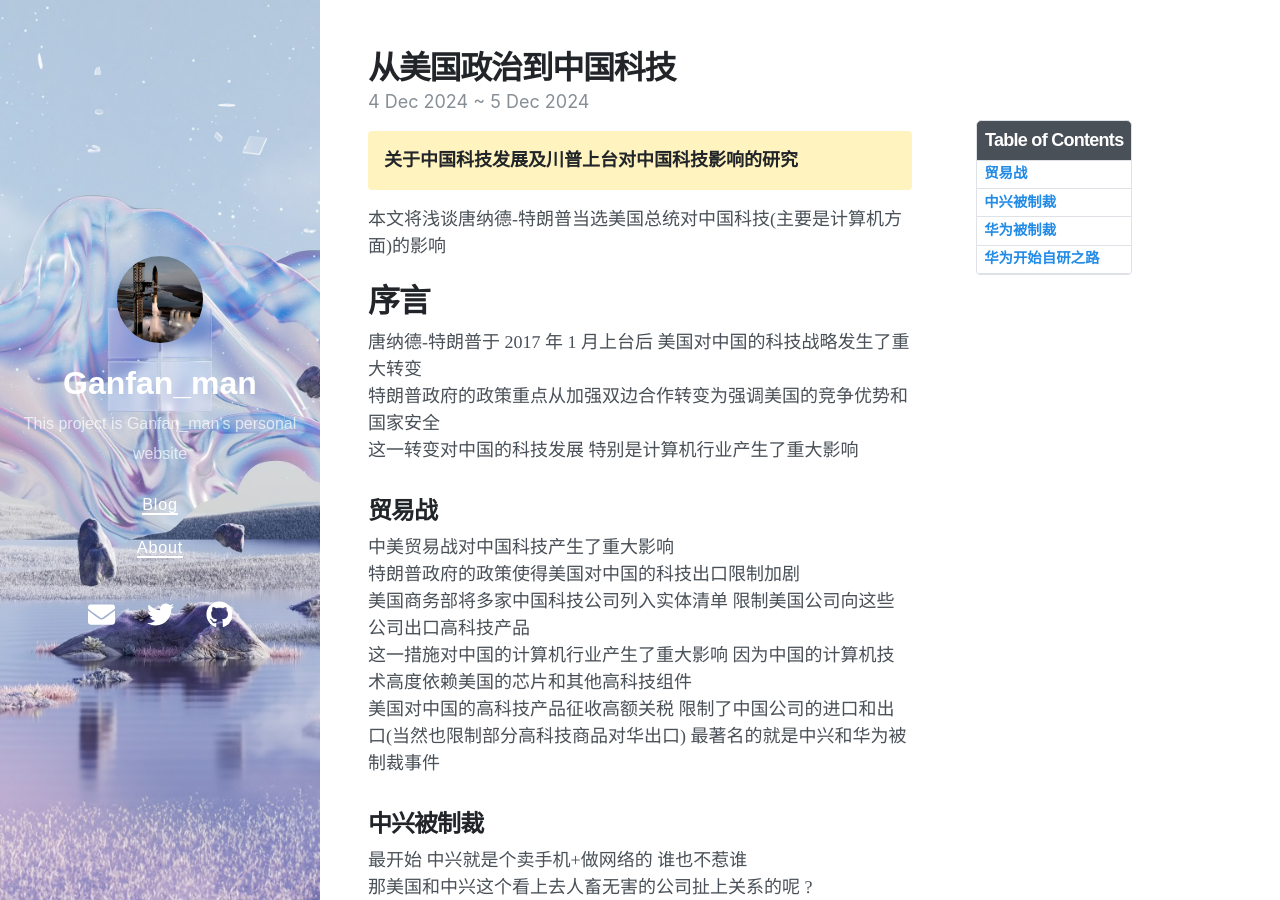
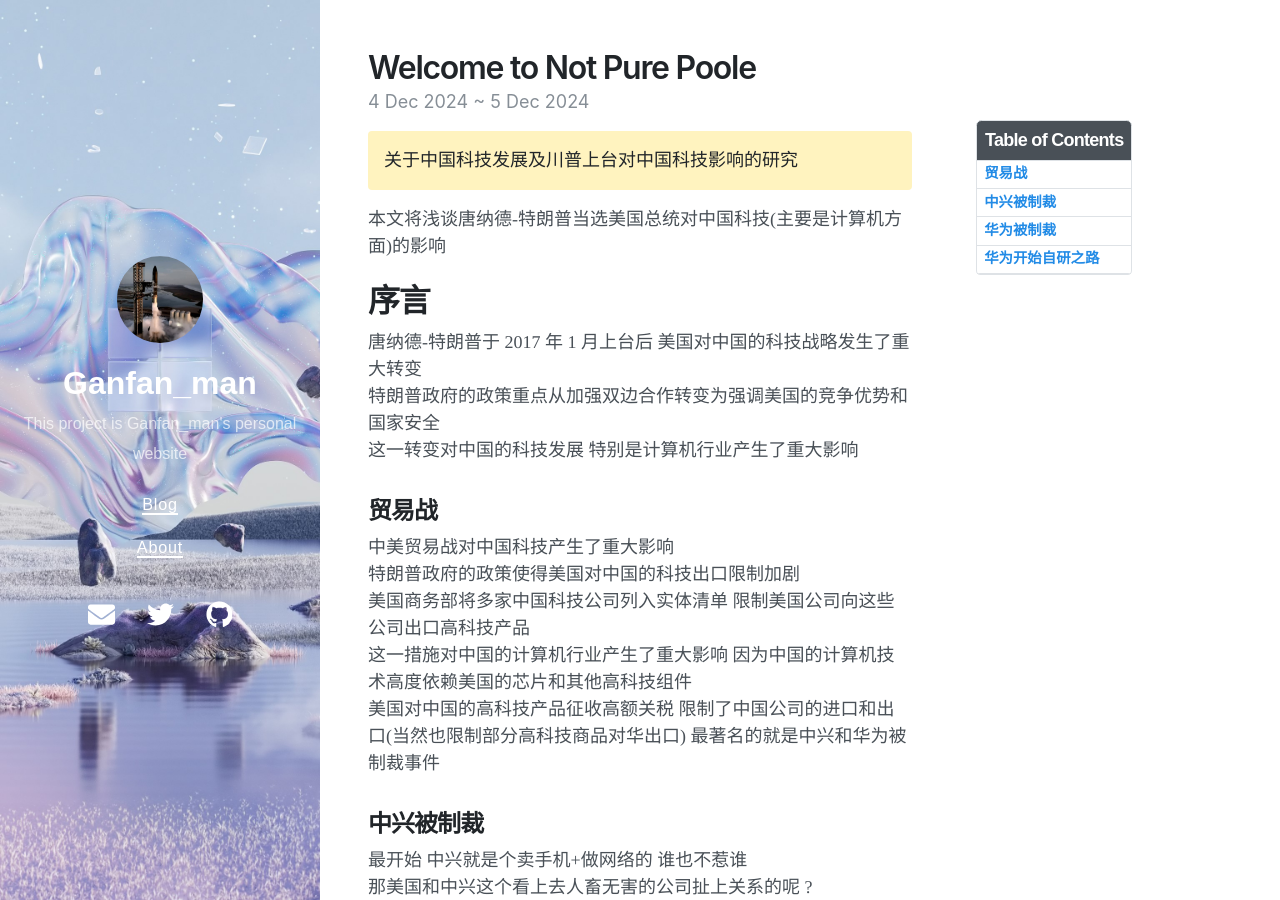
Before and after one commit to Gan-fan-man/ganfan_man.github.io, a Jekyll site: the page built from _posts/2024-12-04-关于中国科技发展及川普上台对中国科技影响的研究.md, in a window 1280 px wide and 900 px high. Built offline with Jekyll 4.4.1, drawn with Linux system fonts in a browser that asks for light colours; nearby versions of some CDN libraries; some of the changed text lies outside the part shown.

Commit message:
提交update

```diff
--- a/_posts/2024-12-04-川普上台对中国科技的影响.md
+++ b/_posts/2024-12-04-关于中国科技发展及川普上台对中国科技影响的研究.md
@@ -1,12 +1,12 @@
 ---
 layout: post
-title: 从美国政治到中国科技
-date: 2024-12-04 22:30 +0800
-last_modified_at: 2024-12-05 19:30:00 +0800
+title: Welcome to Not Pure Poole
+date: 2024-12-04 18:50 +0800
+last_modified_at: 2024-12-05 21:20:00 +0800
 tags: [科技,计算机,政治,社会,新闻]
 toc:  true
 ---
-**关于中国科技发展及川普上台对中国科技影响的研究**
+关于中国科技发展及川普上台对中国科技影响的研究
 {: .message }
 
 本文将浅谈唐纳德-特朗普当选美国总统对中国科技(主要是计算机方面)的影响
```
Also changed, not shown: _posts/2020-09-29-welcome-to-not-pure-poole.md (+1 -1 lines), _posts/2024-12-03-随笔文章-前言.md (+1 -1 lines), _posts/2024-12-04-对AI的看法.md (+3 -3 lines).
